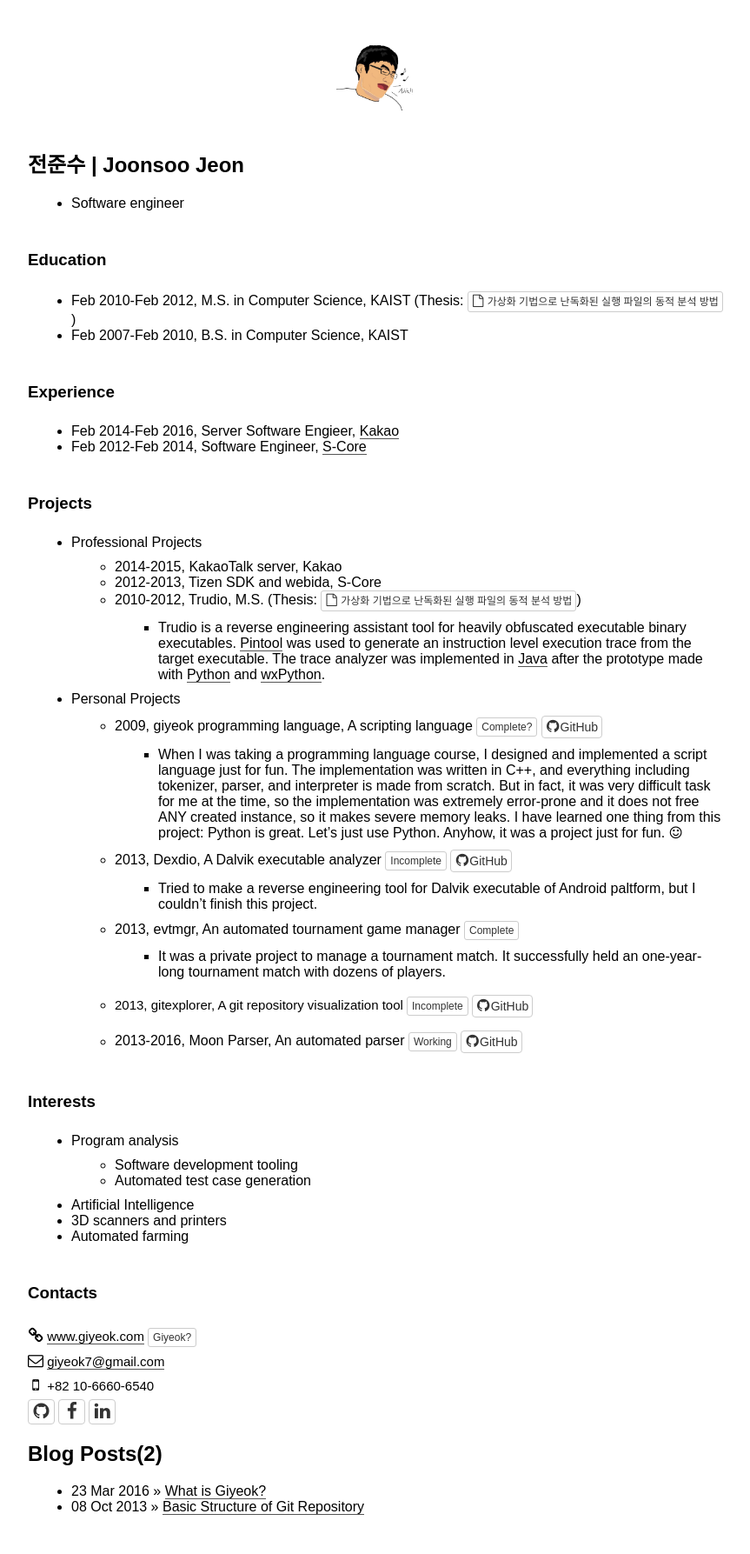
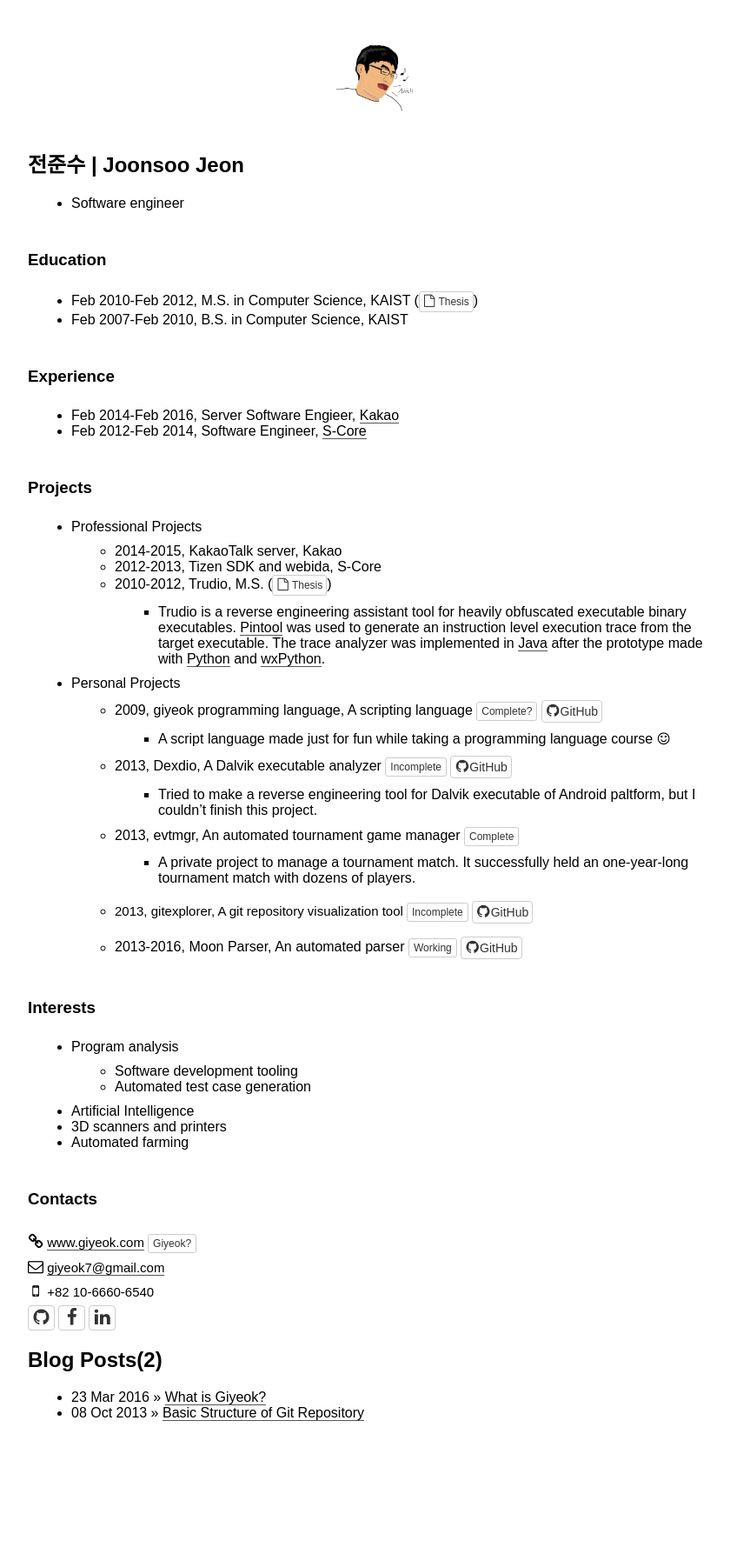
Before and after one commit to Joonsoo/joonsoo.github.io, a Jekyll site: the page built from index.html, in a window 1280 px wide. Shown: the whole page at 87% size, without its empty margins (208-1071 px from the left). Built offline with Jekyll 4.4.1, drawn with Linux system fonts in a browser that asks for light colours; nearby versions of some CDN libraries; some web fonts are replaced; after the commit the page ends 1679 px from its top, so only the background shows below that.

Commit message:
Google Analytics added, index page modified

```diff
--- a/_includes/index.md
+++ b/_includes/index.md
@@ -3,7 +3,7 @@
 
 ### Education
 
-* Feb 2010-Feb 2012, M.S. in Computer Science, KAIST (Thesis: <a class="btn btn-default btn-sm narrow" href="http://library.kaist.ac.kr/thesis02/2012/2012M020103567_S1Ver2.pdf"><i class="fa fa-2 fa-file-o"></i> 가상화 기법으로 난독화된 실행 파일의 동적 분석 방법</a>)
+* Feb 2010-Feb 2012, M.S. in Computer Science, KAIST (<a class="btn btn-default btn-sm narrow" href="http://library.kaist.ac.kr/thesis02/2012/2012M020103567_S1Ver2.pdf"><i class="fa fa-2 fa-file-o"></i> Thesis</a>)
 * Feb 2007-Feb 2010, B.S. in Computer Science, KAIST
 
 ### Experience
@@ -16,18 +16,18 @@
 * Professional Projects
   * 2014-2015, KakaoTalk server, Kakao
   * 2012-2013, Tizen SDK and webida, S-Core
-  * 2010-2012, Trudio, M.S. (Thesis: <a class="btn btn-default btn-sm narrow" href="http://library.kaist.ac.kr/thesis02/2012/2012M020103567_S1Ver2.pdf"><i class="fa fa-2 fa-file-o"></i> 가상화 기법으로 난독화된 실행 파일의 동적 분석 방법</a>)
+  * 2010-2012, Trudio, M.S. (<a class="btn btn-default btn-sm narrow" href="http://library.kaist.ac.kr/thesis02/2012/2012M020103567_S1Ver2.pdf"><i class="fa fa-2 fa-file-o"></i> Thesis</a>)
     * Trudio is a reverse engineering assistant tool for heavily obfuscated executable binary executables. [Pintool](https://software.intel.com/en-us/articles/pin-a-dynamic-binary-instrumentation-tool) was used to generate an instruction level execution trace from the target executable. The trace analyzer was implemented in [Java]() after the prototype made with [Python]() and [wxPython]().
 
 * Personal Projects
   * 2009, giyeok programming language, A scripting language <span class="btn btn-xs btn-default">Complete?</span> <a class="btn btn-default narrow" href="https://github.com/Joonsoo/giyeok"><i class="fa fa-2 fa-github"></i>GitHub</a>
-    * When I was taking a programming language course, I designed and implemented a script language just for fun. The implementation was written in C++, and everything including tokenizer, parser, and interpreter is made from scratch. But in fact, it was very difficult task for me at the time, so the implementation was extremely error-prone and it does not free ANY created instance, so it makes severe memory leaks. I have learned one thing from this project: Python is great. Let's just use Python. Anyhow, it was a project just for fun. <i class="fa fa-smile-o"></i>
+    * A script language made just for fun while taking a programming language course <i class="fa fa-smile-o"></i>
 
   * 2013, Dexdio, A Dalvik executable analyzer <span class="btn btn-xs btn-default">Incomplete</span> <a class="btn btn-default narrow" href="https://github.com/Joonsoo/dexdio"><i class="fa fa-2 fa-github"></i>GitHub</a>
     * Tried to make a reverse engineering tool for Dalvik executable of Android paltform, but I couldn't finish this project.
 
   * 2013, evtmgr, An automated tournament game manager <span class="btn btn-xs btn-default">Complete</span>
-    * It was a private project to manage a tournament match. It successfully held an one-year-long tournament match with dozens of players.
+    * A private project to manage a tournament match. It successfully held an one-year-long tournament match with dozens of players.
 
   * 2013, gitexplorer, A git repository visualization tool <span class="btn btn-xs btn-default">Incomplete</span> <a class="btn btn-default narrow" href="https://github.com/Joonsoo/gitexplorer"><i class="fa fa-2 fa-github"></i>GitHub</a>
 
```
Also changed, not shown: _includes/head.html (+11 -0 lines).
